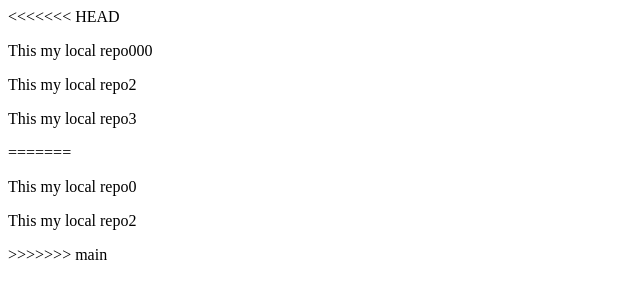
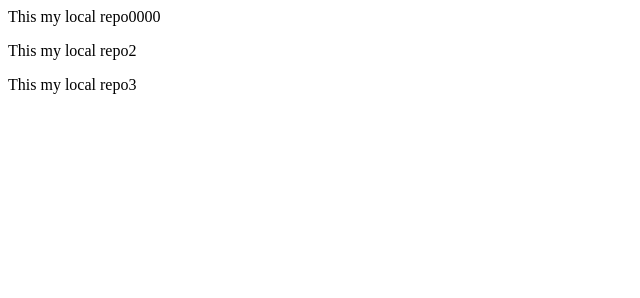
Before and after one commit to kamaluddin14/LocalRepo, a plain HTML site: page index.html in a window 1280 px wide. Shown: the whole page, without its empty margins (0-640 px from the left). Drawn offline with Linux system fonts and the light colour scheme.

Commit message:
final commit

```diff
--- a/index.html
+++ b/index.html
@@ -1,8 +1,3 @@
-<<<<<<< HEAD
-<p>This my local repo000</p>
+<p>This my local repo0000</p>
 <p>This my local repo2</p>
 <p>This my local repo3</p>
-=======
-<p>This my local repo0</p>
-<p>This my local repo2</p>
->>>>>>> main
```
